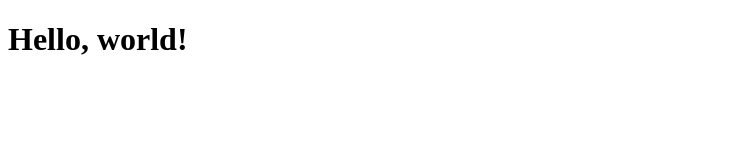
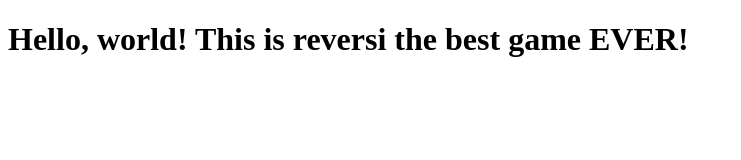
Before and after one commit to christyseguritan/christy-reversi, a website: page public/index.html in a window 1280 px wide. Shown: the whole page, without its empty margins (0-741 px from the left). Drawn offline with Linux system fonts and the light colour scheme.

Commit message:
VERIFY I UNDERSTAND WHATS HAPPENING

```diff
--- a/public/index.html
+++ b/public/index.html
@@ -6,6 +6,6 @@
     <title>Bootstrap demo</title>
   </head>
   <body>
-    <h1>Hello, world!</h1>
+    <h1>Hello, world! This is reversi the best game EVER!</h1>
   </body>
 </html>
```
